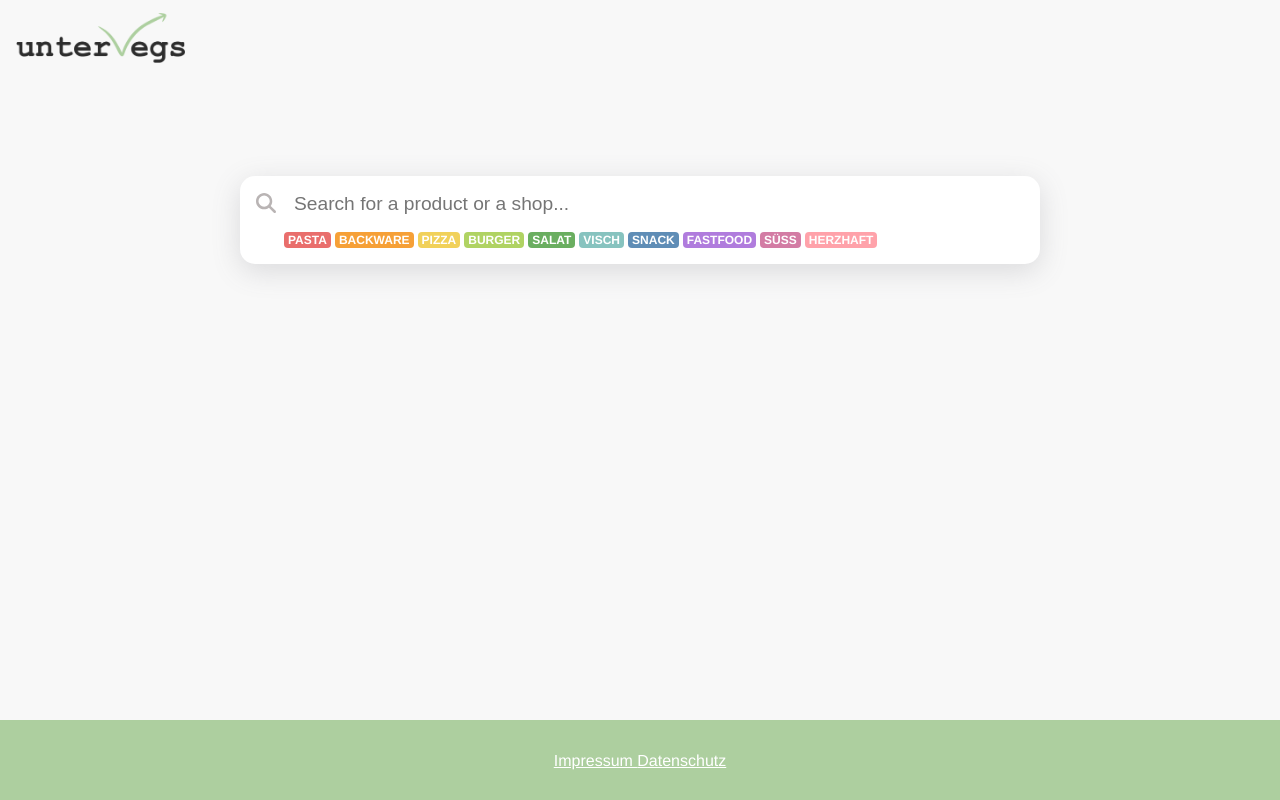
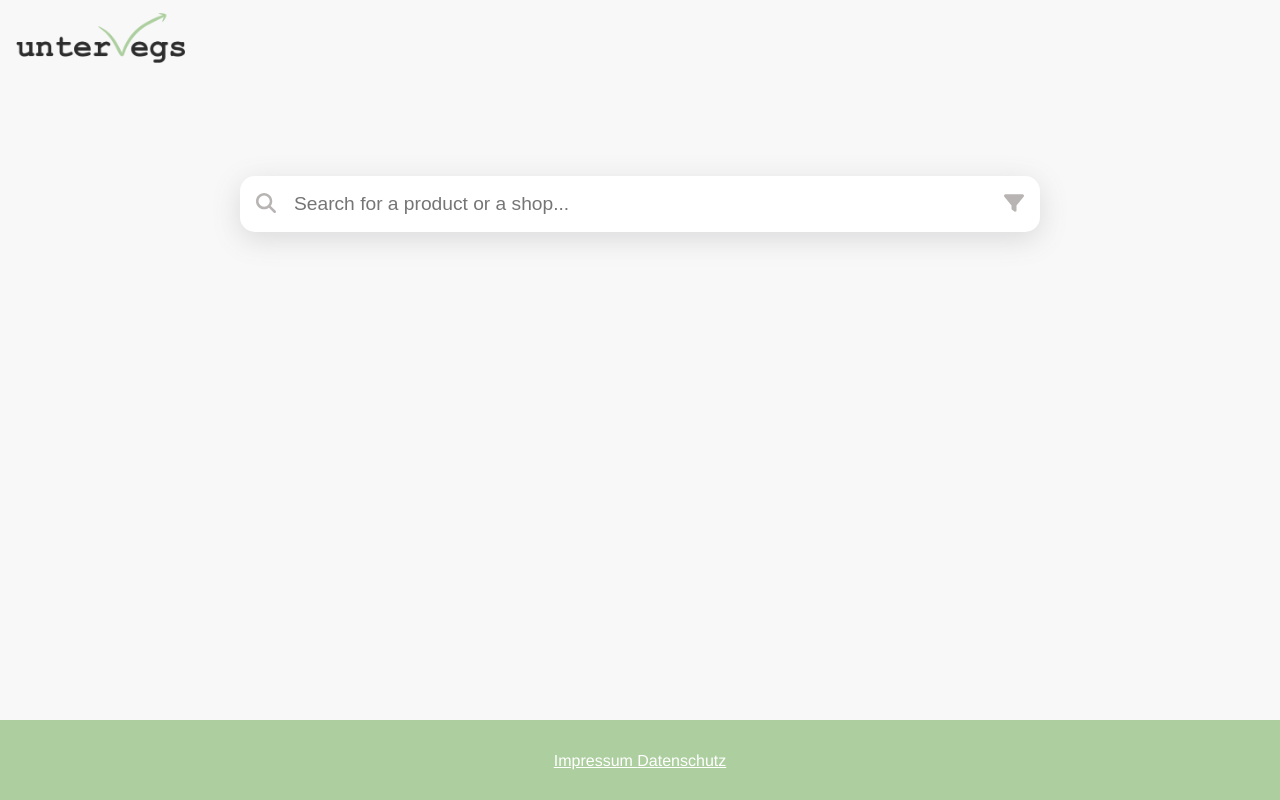
Before and after one commit to paul-schreiber/unterVegs, a Nuxt app: page / in a window 1280 px wide. Built offline with nearby package versions, Linux system fonts and the light colour scheme.

Commit message:
Add filter hide/show

```diff
--- a/components/ProductSearch.vue
+++ b/components/ProductSearch.vue
@@ -10,26 +10,34 @@
             :removable="true" :name="category" :title="category" :onClose="removeCategoryFromFilter" />
         </div>
         <input v-model="searchTerm" placeholder="Search for a product or a shop..." class="search-field" />
+        <button @click="toggleFilterPanel" class="filter-icon-container" :disabled="availableFilters.size === 0">
+          <font-awesome-icon :icon="['fas', 'filter']" />
+        </button>
       </div>
-      <div class="filter-container" v-if="availableFilters.size != 0">
+      <div class="filter-container" v-if="availableFilters.size != 0 && showFilterPanel">
         <div class="available-categories-container">
-          <div class="badge-wrapper" v-for="category in availableFilters" :key="category" @click="addCategoryToFilter(category)">
-            <Badge :color="getCategorieColor(category)" :removable="false" :name="category" :title="`Nach ${category} suchen`" />
+          <div class="badge-wrapper" v-for="category in availableFilters" :key="category"
+            @click="addCategoryToFilter(category)">
+            <Badge :color="getCategorieColor(category)" :removable="false" :name="category"
+              :title="`Nach ${category} suchen`" />
           </div>
         </div>
       </div>
     </header>
     <div class="search-results" v-if="!hideResults">
+      <ResultBlock title='Shops' v-if="filteredShops.length != 0">
+        <ItemContainer v-for="shop in filteredShops" :key="shop.id">
+          <ShopItem :shop="shop" />
+        </ItemContainer>
+      </ResultBlock>
       <ResultBlock title='Produkte' v-if="filteredProducts.length != 0">
         <ItemContainer v-for="product in filteredProducts" :key="product.id">
           <ProductItem :product="product" />
         </ItemContainer>
       </ResultBlock>
-      <ResultBlock title='Shops' v-if="filteredShops.length != 0">
-        <ItemContainer v-for="shop in filteredShops" :key="shop.id">
-          <ShopItem :shop="shop" />
-        </ItemContainer>
-      </ResultBlock>
+    </div>
+    <div class="search-results" v-if="!hasResults">
+    <span>Keine Ergebnisse.</span>
     </div>
   </div>
 </template>
@@ -46,7 +54,9 @@ export default defineComponent({
     return {
       searchTerm: '' as String,
       availableFilters: new Set<Categories>(Object.keys(Categories) as Categories[]),
-      appliedFilters: new Set<Categories>()
+      appliedFilters: new Set<Categories>(),
+      showFilterPanel: false,
+      maxFilters: 3
     };
   },
 
@@ -57,19 +67,30 @@ export default defineComponent({
     filteredShops(): Shop[] {
       return DS.filterShops(this.searchTerm, [...this.appliedFilters])
     },
-    hideResults(): boolean { return (this.searchTerm === '' && this.appliedFilters.size === 0)|| this.filteredProducts.length === 0 && this.filteredShops.length === 0 }
+    hideResults(): boolean { return (this.searchTerm === '' && this.appliedFilters.size === 0) || this.filteredProducts.length === 0 && this.filteredShops.length === 0 },
+    hasResults(): boolean {
+      return !(this.filteredProducts.length === 0 && this.filteredShops.length === 0)
+    }
   },
   methods: {
     getCategorieColor(categorieId: Categories) {
       return CategorieColor[categorieId]
     },
     addCategoryToFilter(category: Categories) {
+      if (this.appliedFilters.size === this.maxFilters) {
+        alert(`Du kannst nur ${this.maxFilters} Filter gleichzeitig nutzen`)
+        return
+      }
       this.appliedFilters.add(category)
       this.availableFilters.delete(category)
+      this.toggleFilterPanel()
     },
     removeCategoryFromFilter(category: Categories) {
       this.appliedFilters.delete(category)
       this.availableFilters.add(category)
+    },
+    toggleFilterPanel() {
+      this.showFilterPanel = !this.showFilterPanel
     }
   }
 });
@@ -106,6 +127,11 @@ export default defineComponent({
       span {
         margin-right: $sp-small;
       }
+
+      .filter-icon-container {
+        all: unset;
+        cursor: pointer;
+      }
     }
 
     .filter-container {
@@ -116,6 +142,10 @@ export default defineComponent({
     .available-categories-container {
       display: flex;
       margin-right: $sp-small;
+    }
+
+    .applied-categories-container {
+      max-width: 240px;
     }
 
     .available-categories-container {
```
